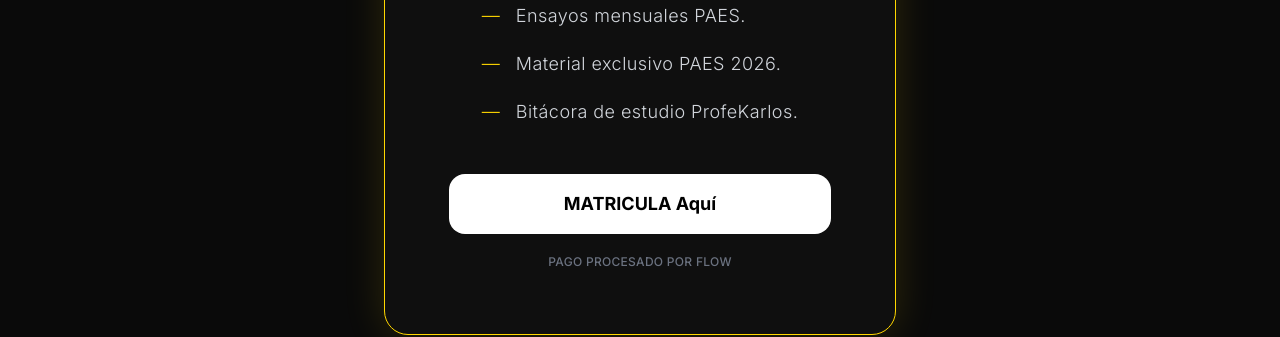
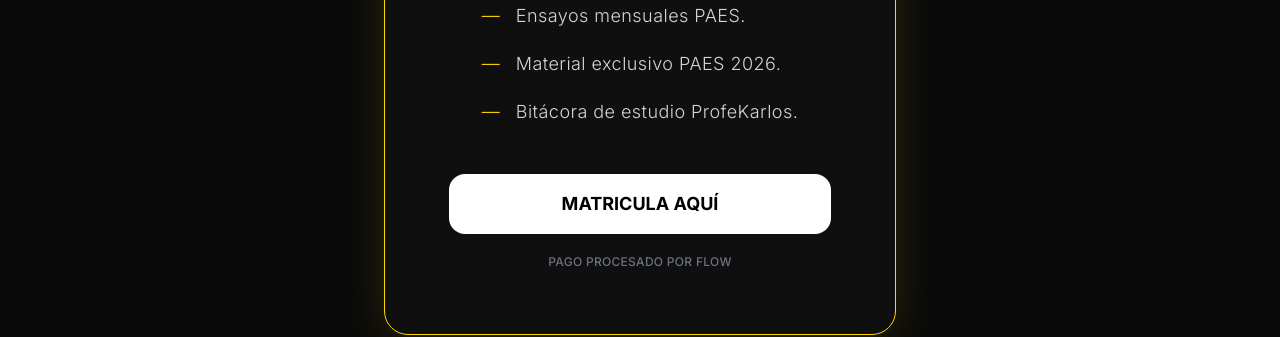
Before and after one commit to karloscordero-Dev/profekarlos-landing, a React (Vite) app: page / in a window 1280 px wide. Shown: the part 5299-5636 px from the top of the page. Built offline with nearby package versions, Linux system fonts and the light colour scheme.

Commit message:
style: cambiar botón a MATRICULA AQUÍ en mayúsculas

```diff
--- a/src/components/Programs.jsx
+++ b/src/components/Programs.jsx
@@ -64,7 +64,7 @@ const Programs = () => {
                                 rel="noopener noreferrer"
                                 className="inline-block w-full max-w-sm py-4 rounded-2xl bg-white text-black font-bold text-lg hover:bg-gray-200 transition-all duration-300"
                             >
-                                MATRICULA Aquí
+                                MATRICULA AQUÍ
                             </a>
                             <p className="text-xs text-gray-500 mt-5 tracking-wide uppercase font-medium">
                                 Pago procesado por Flow
```
